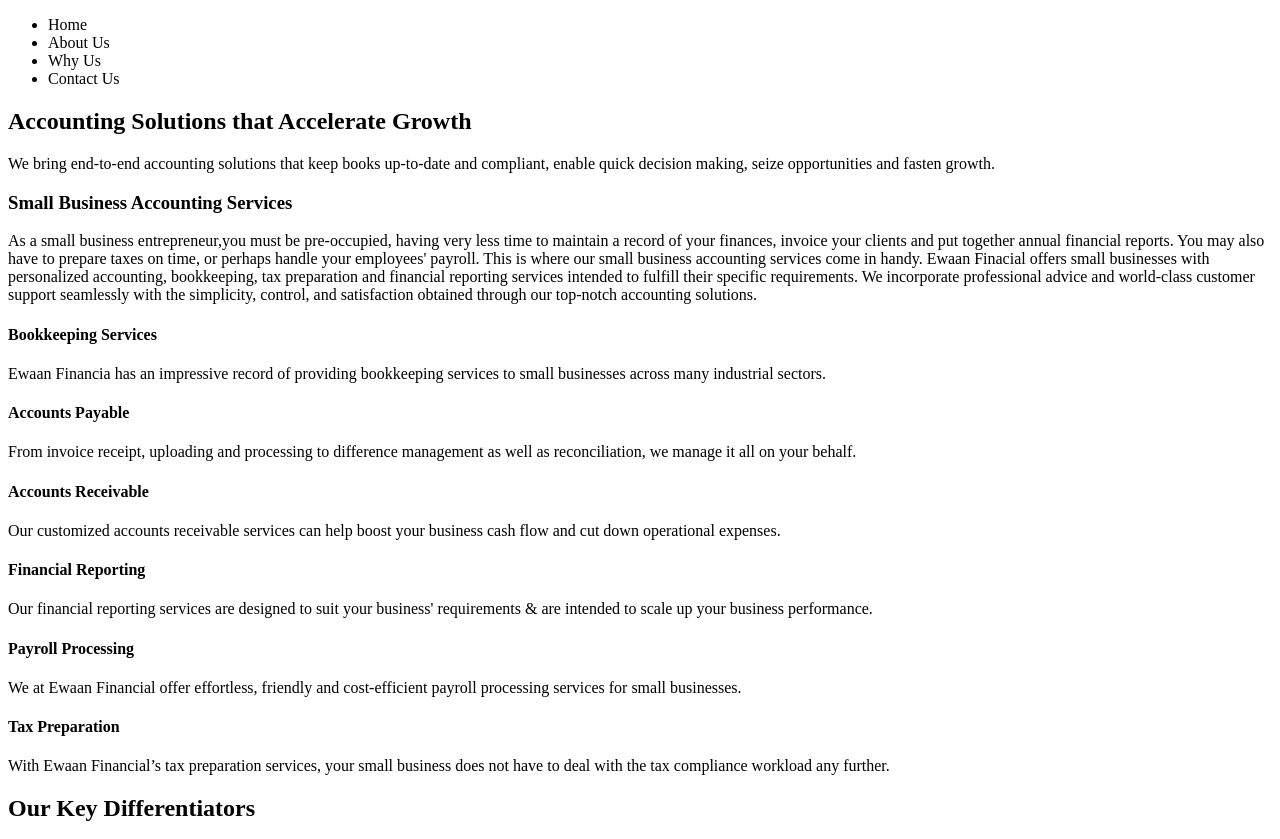
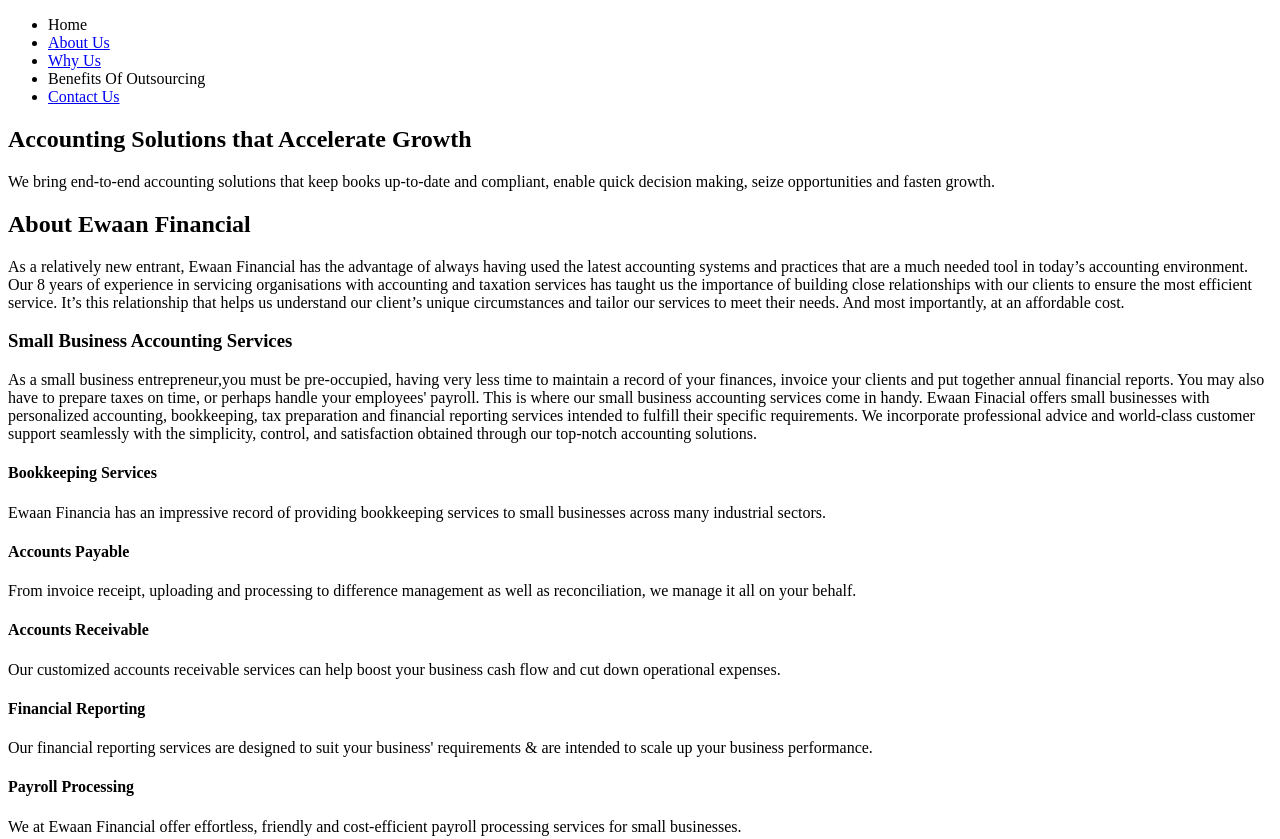
Before and after one commit to alimbolar/ewaan-financial, a plain HTML site: page index.html in a window 1280 px wide. Shown: the top 839 px of the page. Drawn offline with Linux system fonts and the light colour scheme.

Commit message:
added navbar

```diff
--- a/index.html
+++ b/index.html
@@ -12,9 +12,10 @@
       <nav>
         <ul>
           <li>Home</li>
-          <li>About Us</li>
-          <li>Why Us</li>
-          <li>Contact Us</li>
+          <li><a href="#about-us">About Us</a></li>
+          <li><a href="#features">Why Us</a></li>
+          <li>Benefits Of Outsourcing</li>
+          <li><a href="#contact-us">Contact Us</a></li>
         </ul>
       </nav>
     </header>
@@ -31,6 +32,22 @@
           We bring end-to-end accounting solutions that keep books up-to-date
           and compliant, enable quick decision making, seize opportunities and
           fasten growth.
+        </p>
+      </section>
+
+      <section id="about-us" class="about-us">
+        <h2>About Ewaan Financial</h2>
+
+        <p>
+          As a relatively new entrant, Ewaan Financial has the advantage of
+          always having used the latest accounting systems and practices that
+          are a much needed tool in today’s accounting environment. Our 8 years
+          of experience in servicing organisations with accounting and taxation
+          services has taught us the importance of building close relationships
+          with our clients to ensure the most efficient service. It’s this
+          relationship that helps us understand our client’s unique
+          circumstances and tailor our services to meet their needs. And most
+          importantly, at an affordable cost.
         </p>
       </section>
       <section class="highlights">
@@ -86,7 +103,7 @@
         </article>
       </section>
 
-      <section class="features grid">
+      <section id="features" class="features grid">
         <h2>Our Key Differentiators</h2>
 
         <article class="features__single">
@@ -191,7 +208,7 @@
         </article>
       </section>
 
-      <section class="contact-us"></section>
+      <section id="contact-us" class="contact-us"></section>
       <h2>Contact Us</h2>
 
       <p>We Support Multiple Accounting Software</p>
```
